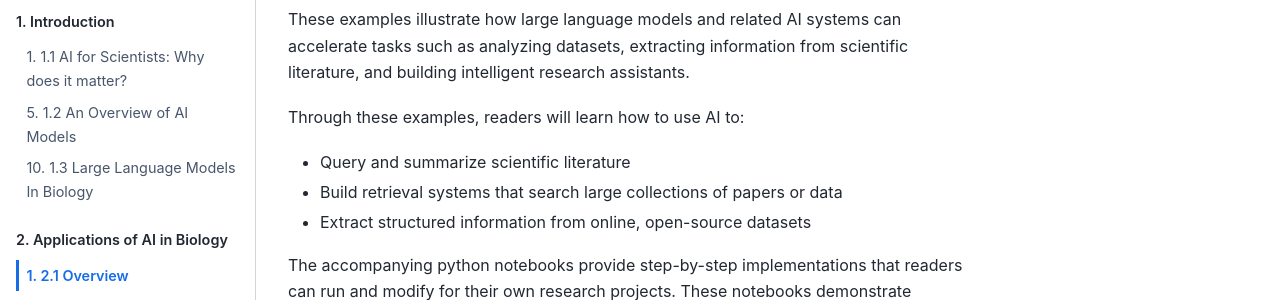
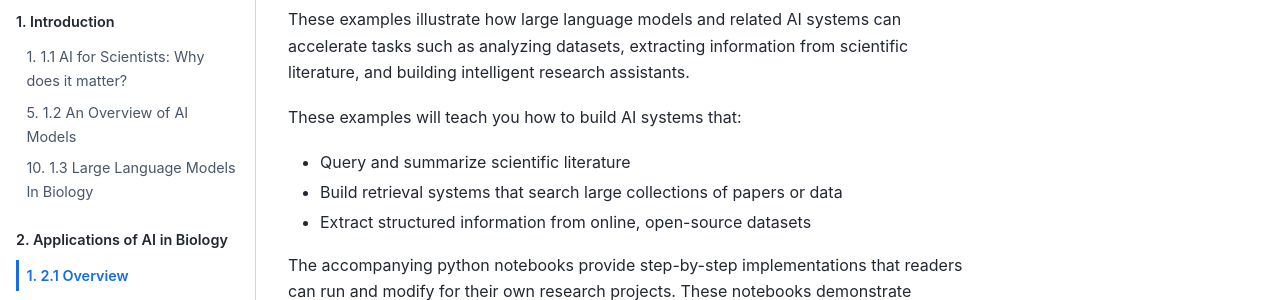
Before and after one commit to Future-House/tutorial-series, a Jupyter Book: the page built from chapter_2/background.md, in a window 1280 px wide. Shown: the part 226-526 px from the top of the page. Built offline with Jupyter Book 1.0.4 settings and Sphinx 7.4.7 and the Sphinx Book theme 1.1.4, drawn with Linux system fonts in a browser that asks for light colours; pages that are not in the unit, such as notebooks, are missing from menus.

Commit message:
kiki edits chapt 2 background.md

```diff
--- a/chapter_2/background.md
+++ b/chapter_2/background.md
@@ -4,7 +4,7 @@ This chapter focuses on **practical applications** of AI in biological research.
 
 These examples illustrate how large language models and related AI systems can accelerate tasks such as analyzing datasets, extracting information from scientific literature, and building intelligent research assistants.
 
-Through these examples, readers will learn how to use AI to:
+These examples will teach you how to build AI systems that:
 
 - Query and summarize scientific literature
 
```
